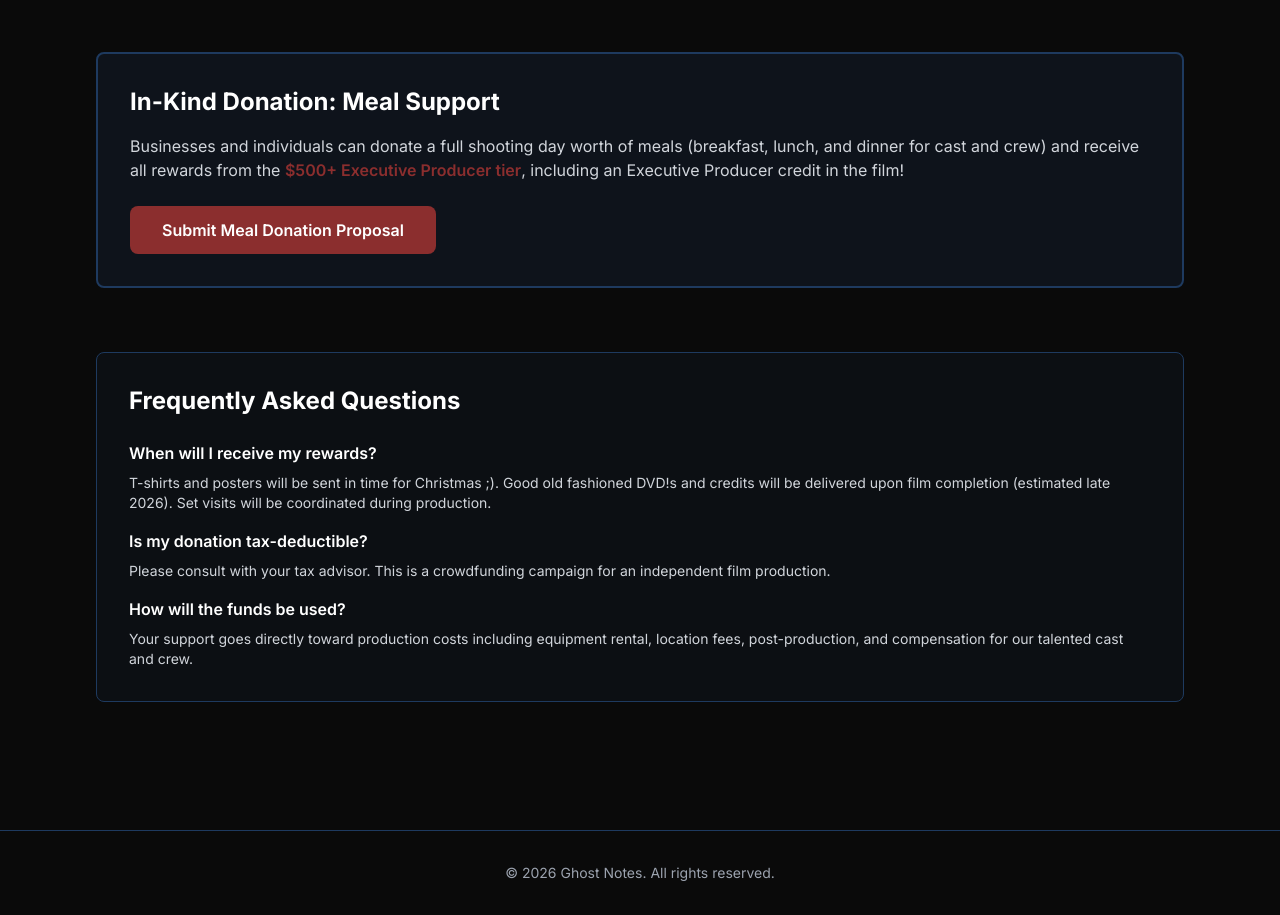
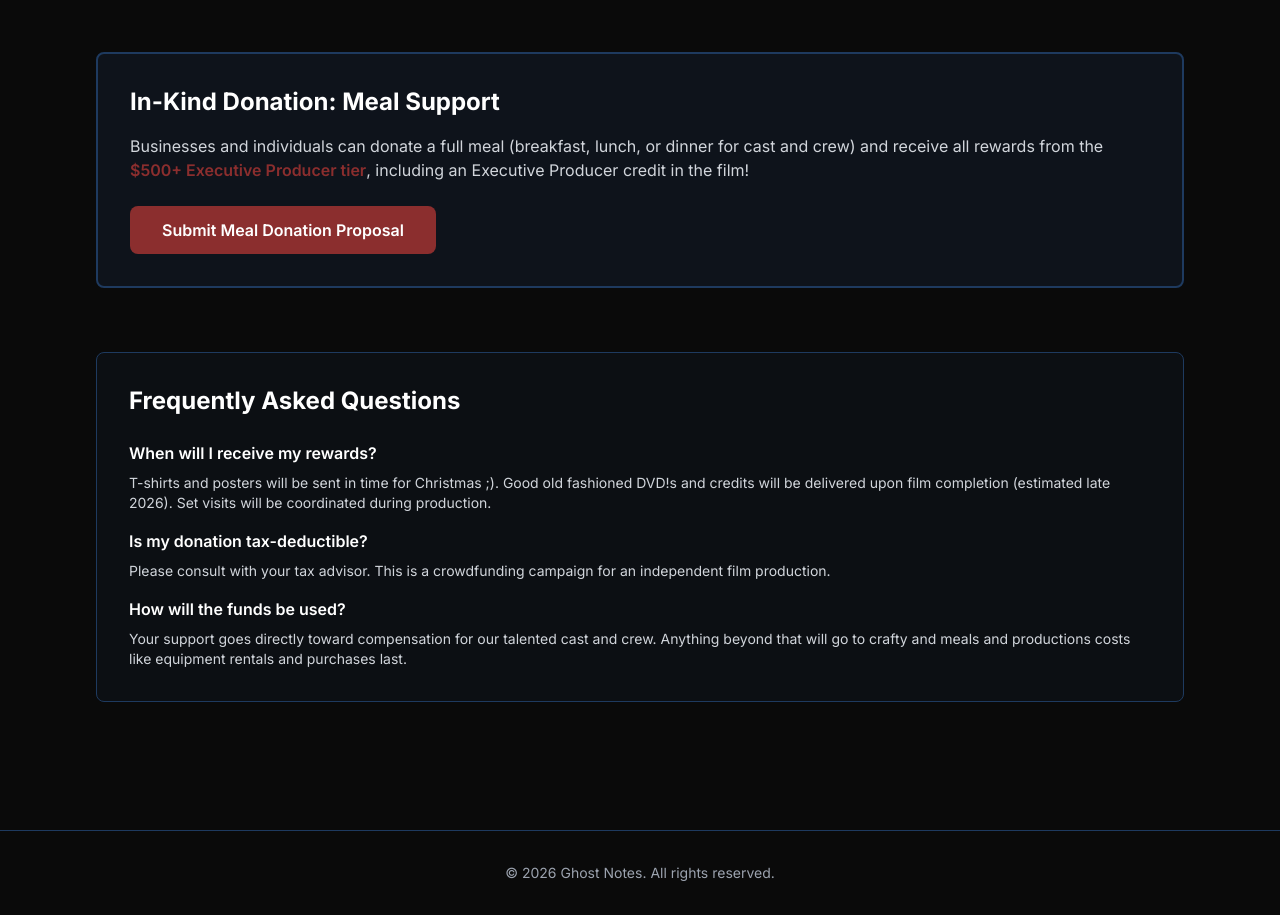
Before and after one commit to BenjaminBruton/ghostnotes, a Next.js app: page /crowdfunding in a window 1280 px wide. Shown: the part 2360-3275 px from the top of the page. Built offline with nearby package versions, Linux system fonts and the light colour scheme.

Commit message:
crowdfunding: in-kind updates

```diff
--- a/app/crowdfunding/page.tsx
+++ b/app/crowdfunding/page.tsx
@@ -237,8 +237,8 @@ export default function Crowdfunding() {
             In-Kind Donation: Meal Support
           </h2>
           <p className="text-gray-300 mb-6">
-            Businesses and individuals can donate a full shooting day worth of meals
-            (breakfast, lunch, and dinner for cast and crew) and receive all rewards
+            Businesses and individuals can donate a full meal
+            (breakfast, lunch, or dinner for cast and crew) and receive all rewards
             from the <span className="text-primary-red font-semibold">$500+ Executive Producer tier</span>,
             including an Executive Producer credit in the film!
           </p>
@@ -398,9 +398,8 @@ export default function Crowdfunding() {
               How will the funds be used?
             </h3>
             <p className="text-sm">
-              Your support goes directly toward production costs including equipment
-              rental, location fees, post-production, and compensation for our talented
-              cast and crew.
+              Your support goes directly toward compensation for our talented
+              cast and crew. Anything beyond that will go to crafty and meals and productions costs like equipment rentals and purchases last.
             </p>
           </div>
         </div>
```
